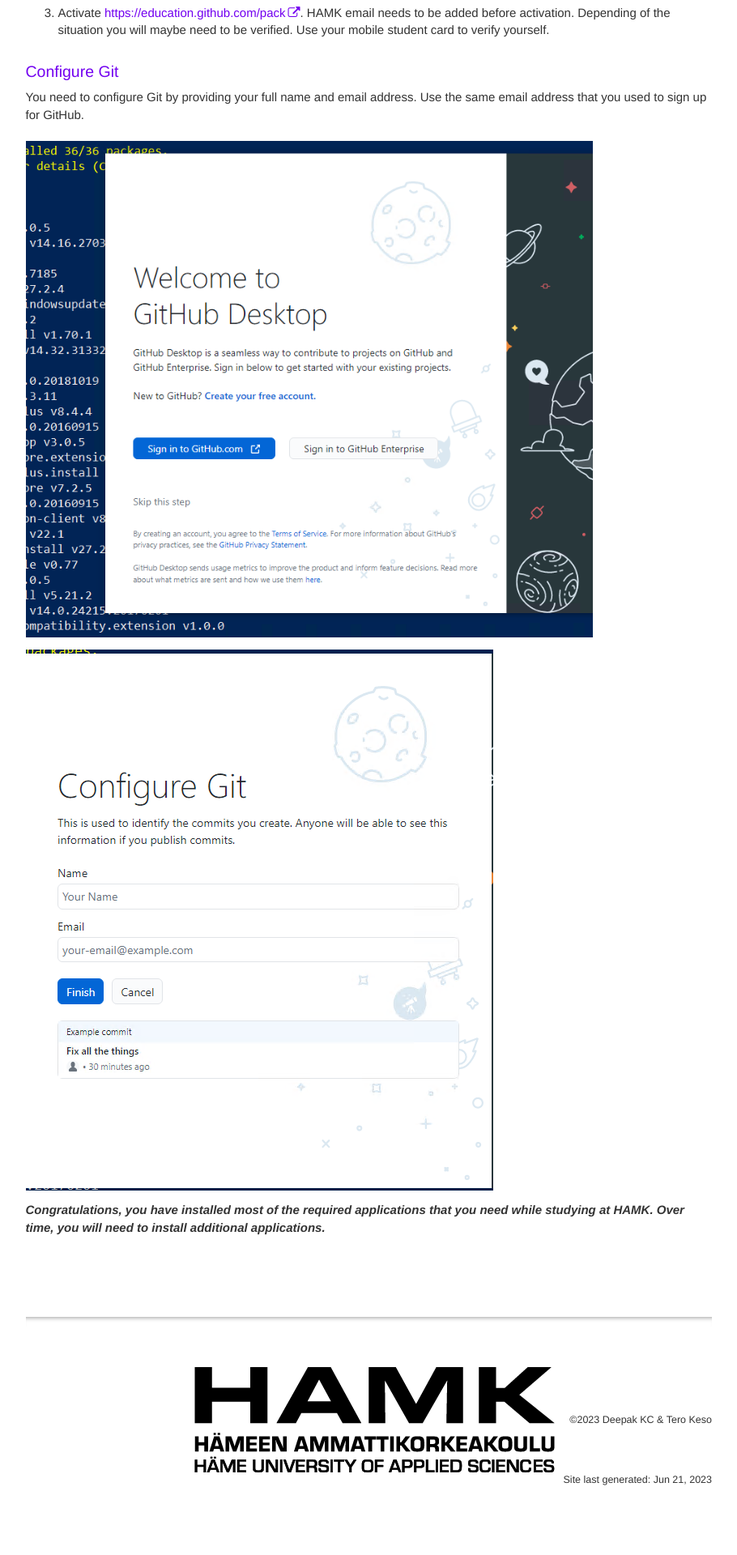
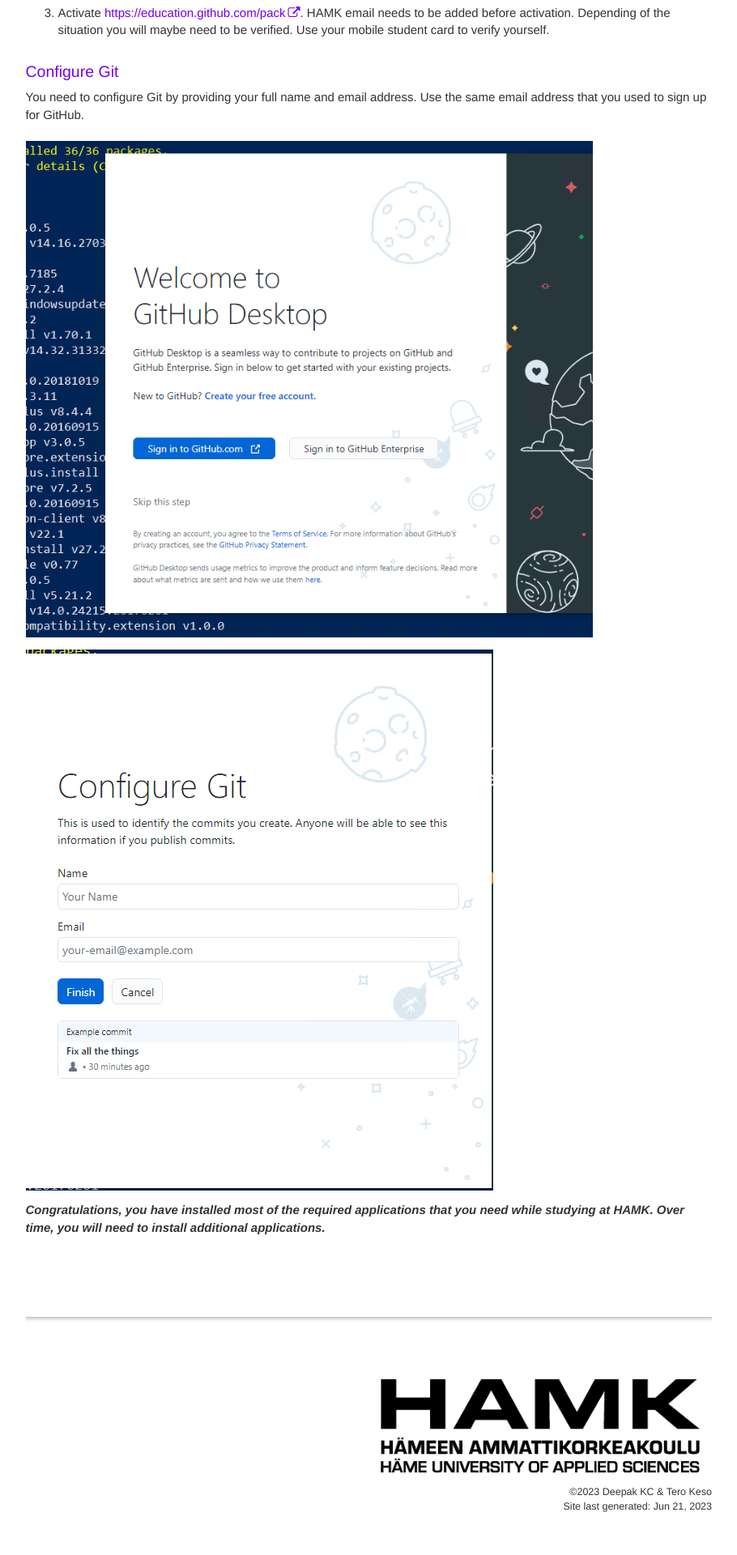
Before and after one commit to tkohonen/tkohonen.github.io, a Jekyll site: the page built from index.md, in a window 1280 px wide. Shown: the part 1752-3672 px from the top of the page at 81% size, without its empty margins (331-1241 px from the left). Built offline with Jekyll 4.4.1, drawn with Linux system fonts in a browser that asks for light colours; our own code applies the rules of GitHub Pages for plain Markdown files; comment, search, counter and statistics services are not loaded; before the commit the page ends 3639 px from its top, so only the background shows below that.

Commit message:
footer-css 4

```diff
--- a/css/customstyles.css
+++ b/css/customstyles.css
@@ -431,13 +431,13 @@ span.projectTitle {
     text-align: right;
 }
 
-div.footer-logo {
+
+.footer-logo img {
     text-align: left;
     display: inline;
     width: 50%;
     height: auto;
     padding: 15px;
-
 }
 
 .footerMeta {
```
